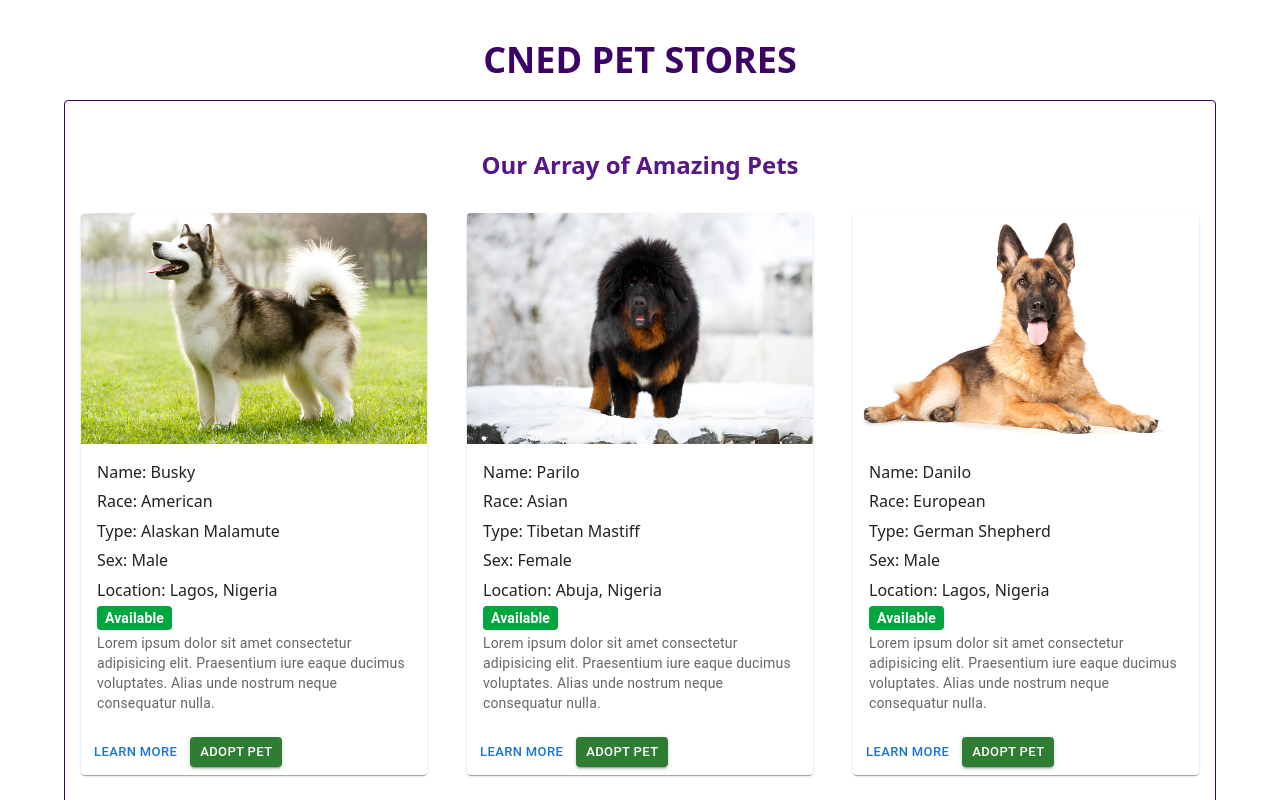
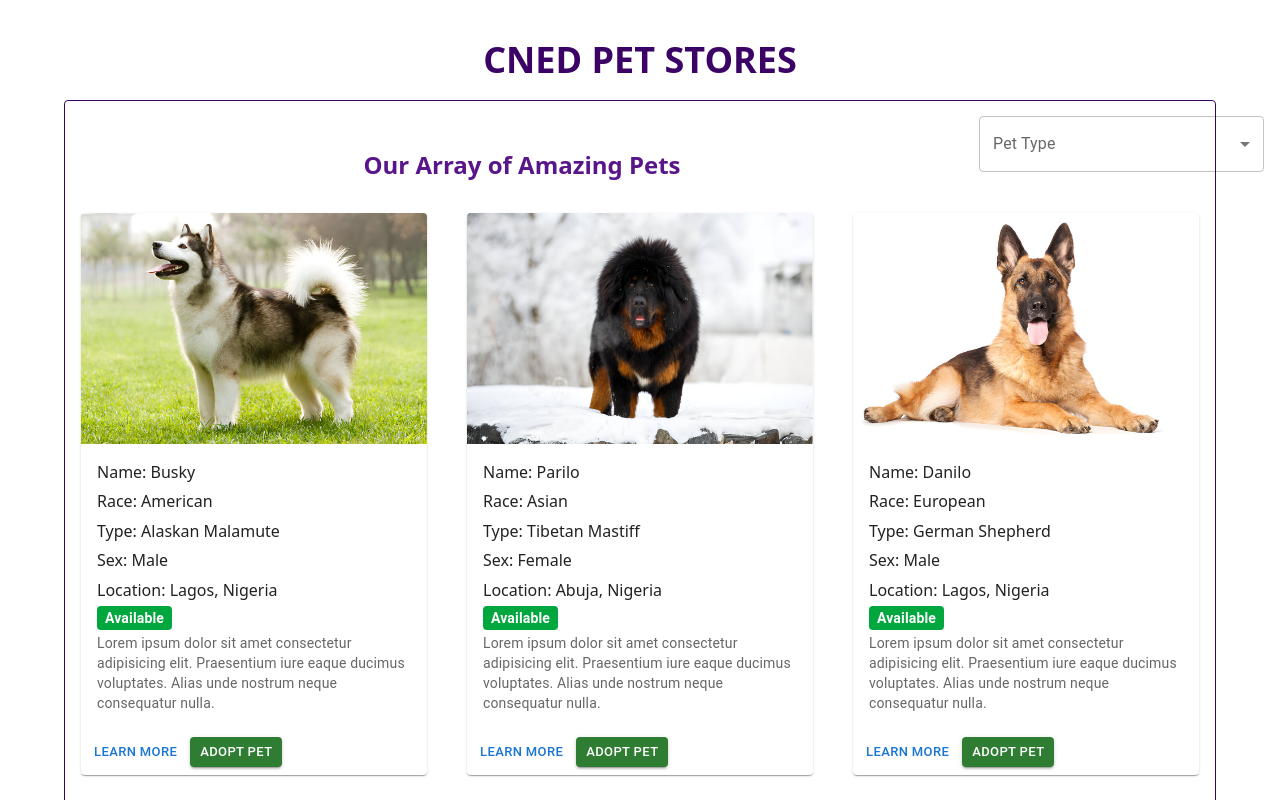
Before and after one commit to Cned7/my-pet-store, a React (Vite) app: page / in a window 1280 px wide. Shown: the top 800 px of the page. Built offline with nearby package versions, Linux system fonts and the light colour scheme.

Commit message:
updated App.jsx

```diff
--- a/src/App.jsx
+++ b/src/App.jsx
@@ -3,10 +3,27 @@ import { useState } from "react";
 import "./index.css";
 import PetList from "./components/PetList";
 import { PETS } from "./components/data";
-import { Select } from "@mui/material";
+import {
+  Select,
+  OutlinedInput,
+  FormControl,
+  InputLabel,
+  useTheme,
+  MenuItem,
+} from "@mui/material";
+
+function getStyles(type, petType, theme) {
+  return {
+    fontWeight: petType.includes(type)
+      ? theme.typography.fontWeightMedium
+      : theme.typography.fontWeightRegular,
+  };
+}
 
 function App() {
   const [myPetStore, setMyPetStore] = useState(PETS);
+  const theme = useTheme();
+  const [petType, setPetType] = React.useState([]);
 
   // To handle pets adoption
 
@@ -21,13 +38,37 @@ function App() {
     setMyPetStore(updatedPets);
   };
 
+  const ITEM_HEIGHT = 48;
+  const ITEM_PADDING_TOP = 8;
+  const MenuProps = {
+    PaperProps: {
+      style: {
+        maxHeight: ITEM_HEIGHT * 4.5 + ITEM_PADDING_TOP,
+        width: 250,
+      },
+    },
+  };
+
+  const types = [
+    "Alaskan Malamute",
+    "Tibetan Mastiff",
+    "German Shepherd",
+    "Rhodesian Ridgeback",
+    "Shiba Inu",
+    "Border Collie",
+    "Kangal Shepherd",
+    "Labrador Retriever",
+    "French Bulldog",
+    "Boerboel",
+  ];
+
   // To handle pet type filering
 
   const handlePetTypeFilter = (event) => {
     const {
       target: { value },
     } = event;
-    setPersonName(
+    setPetType(
       // On autofill we get a stringified value.
       typeof value === "string" ? value.split(",") : value
     );
@@ -38,6 +79,30 @@ function App() {
       <h1 className="md:text-2xl lg:text-4xl text-purple-950 text-center font-bold mb-5">
         CNED PET STORES
       </h1>
+      <div className="container mx-auto bg-purple-500">
+        <FormControl sx={{ m: 2, width: 285, float: "right" }}>
+          <InputLabel id="demo-multiple-name-label">Pet Type</InputLabel>
+          <Select
+            labelId="demo-multiple-name-label"
+            id="demo-multiple-name"
+            multiple
+            value={petType}
+            onChange={handlePetTypeFilter}
+            input={<OutlinedInput label="Name" />}
+            MenuProps={MenuProps}
+          >
+            {types.map((type) => (
+              <MenuItem
+                key={type}
+                value={type}
+                style={getStyles(type, petType, theme)}
+              >
+                {type}
+              </MenuItem>
+            ))}
+          </Select>
+        </FormControl>
+      </div>
       <PetList
         handlePetAdoption={handlePetAdoption}
         petsToDisplay={myPetStore}
```
